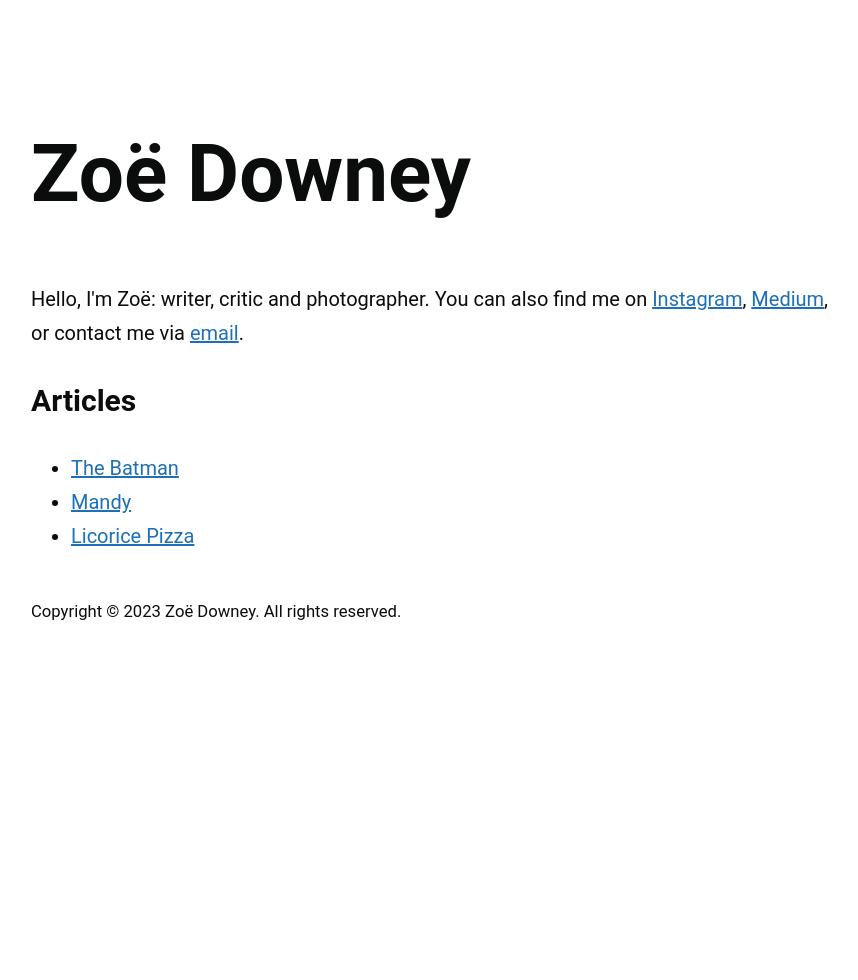
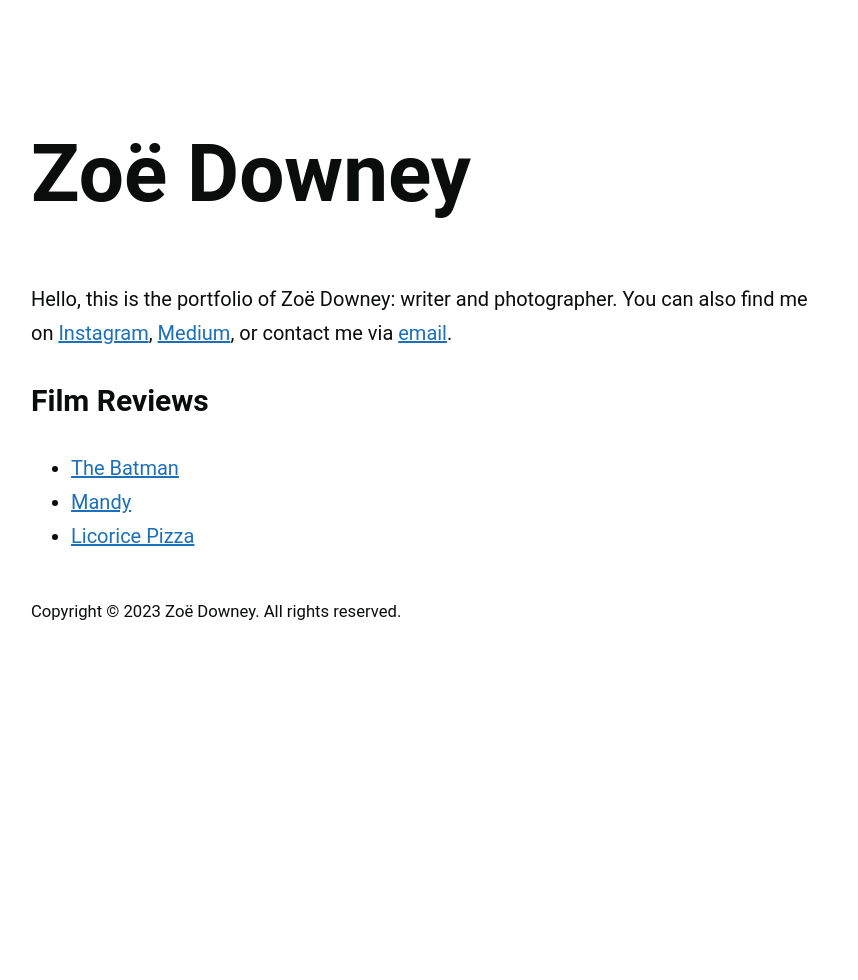
Before and after one commit to zoeurl/zoedowney.github.io, a Jekyll site: the page built from index.html, in a window 1280 px wide. Shown: the whole page, without its empty margins (209-1067 px from the left). Built offline with Jekyll 4.4.1, drawn with Linux system fonts in a browser that asks for light colours.

Commit message:
Update index.html
Edited intro

```diff
--- a/index.html
+++ b/index.html
@@ -4,13 +4,13 @@ layout: default
 <h1 class="headline">{{site.title}}</h1>
 
 <p>
-Hello, I'm Zoë: writer, critic and photographer. You can also find me on
+Hello, this is the portfolio of Zoë Downey: writer and photographer. You can also find me on
 <a href="https://www.instagram.com/zoeurl/">Instagram</a>,
 <a href="https://medium.com/@zoedowney/">Medium</a>,
 or contact me via <a href="mailto:{{site.email}}">email</a>.
 </p>
 
-<h2>Articles</h2>
+<h2>Film Reviews</h2>
 <div class="article-list">
   <ul>
   {% for post in site.posts %}
```
